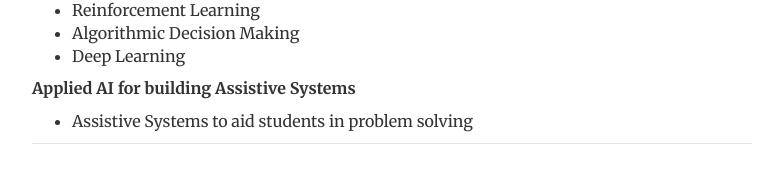
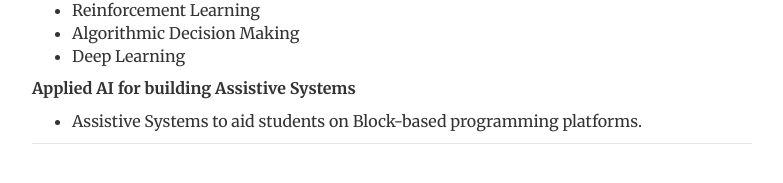
Before and after one commit to ahana204/ahana204.github.io, a Jekyll site: the page built from research_interests/index.html, in a window 1280 px wide. Shown: the part 184-367 px from the top of the page, without its empty margins (248-1031 px from the left). Built offline with Jekyll 4.4.1, drawn with Linux system fonts in a browser that asks for light colours.

Commit message:
Update index.html

```diff
--- a/research_interests/index.html
+++ b/research_interests/index.html
@@ -18,5 +17,5 @@ description: Lists all the topics of interest.
 
 <p><strong>Applied AI for building Assistive Systems</strong></p>
 <ul>
-<li>Assistive Systems to aid students in problem solving</li>
+<li>Assistive Systems to aid students on Block-based programming platforms.</li>
 </ul>
```
Also changed, not shown: other parts of research_interests/index.html (+0 -1 lines).
